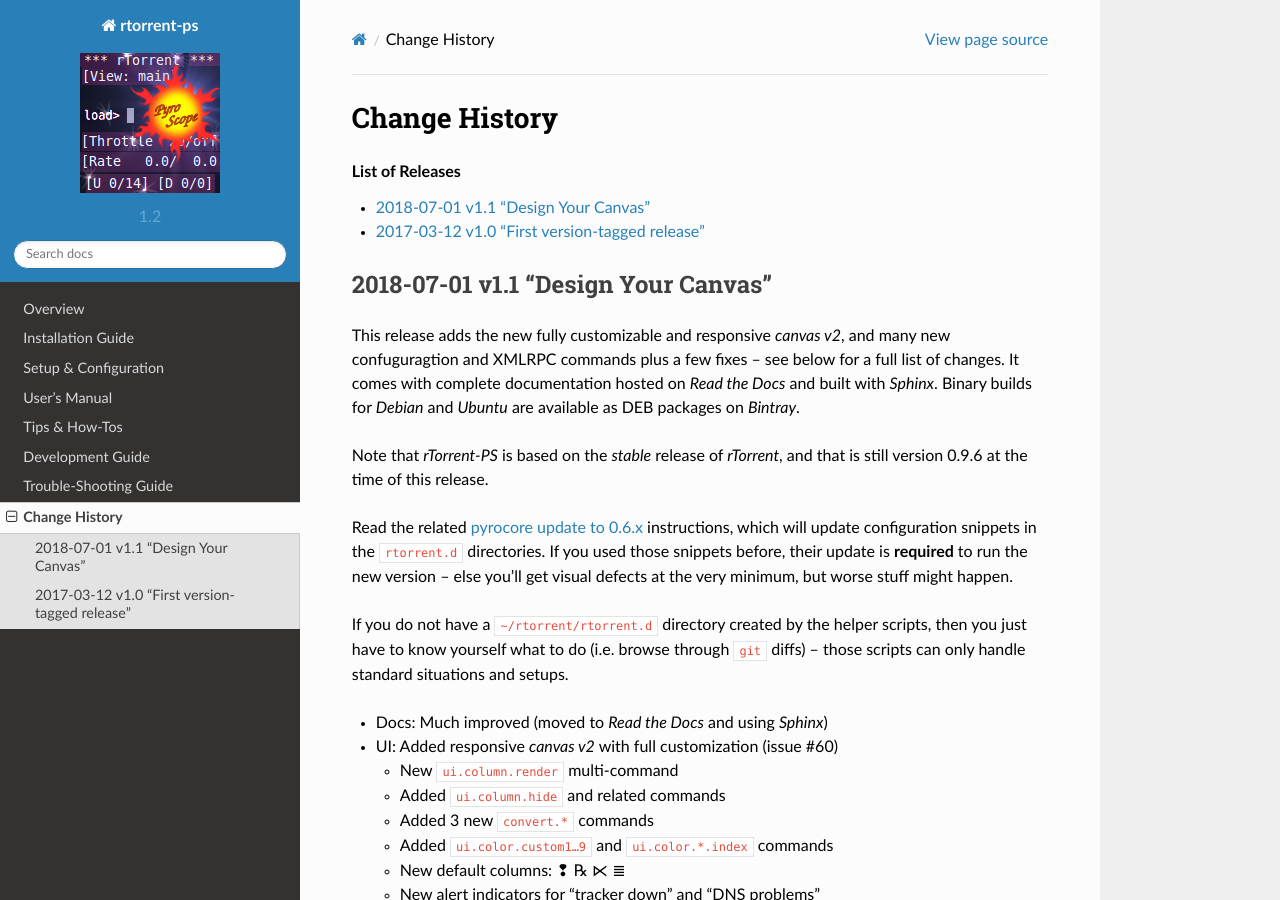
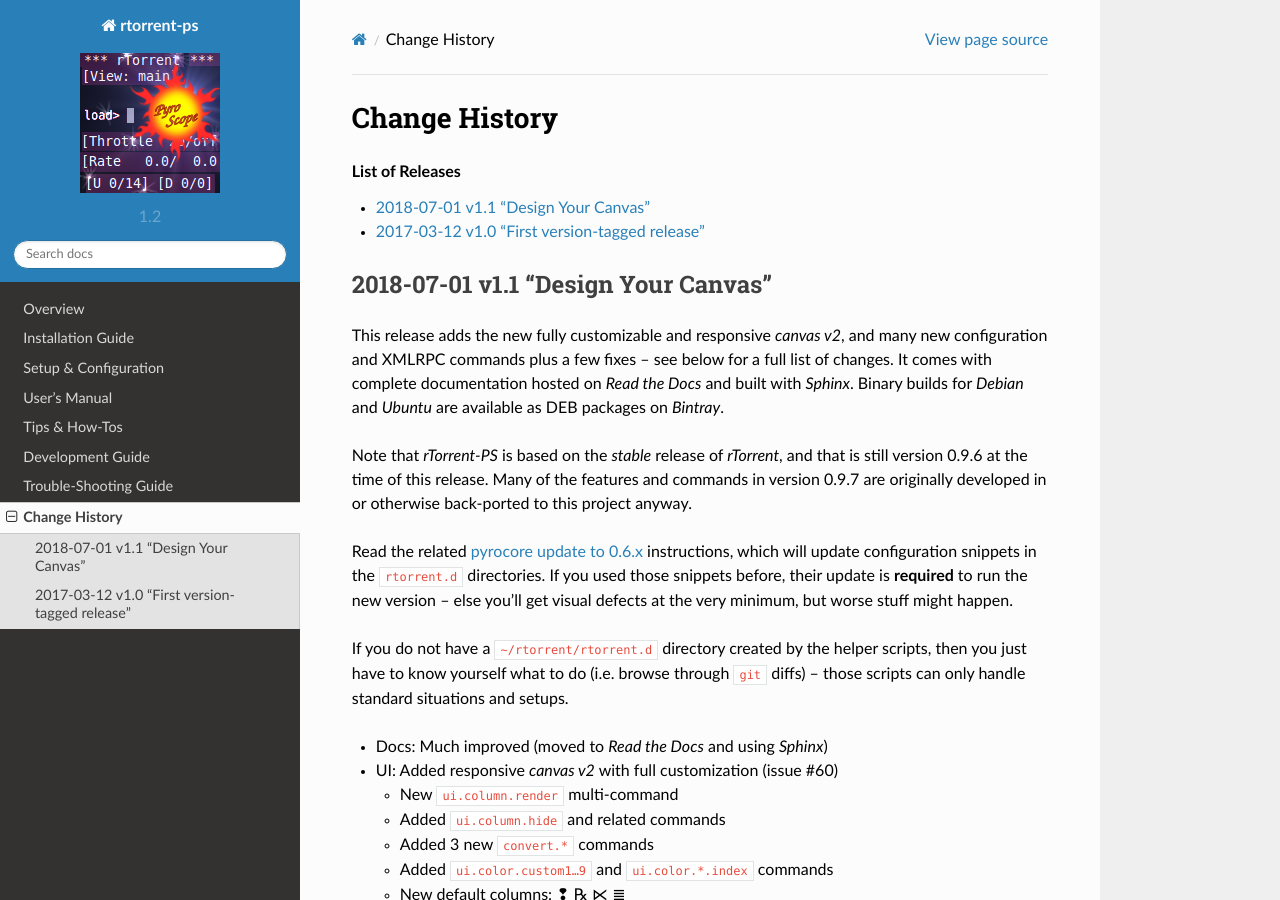
Before and after one commit to pyroscope/rtorrent-ps, a Sphinx documentation site: the page built from docs/CHANGES.rst, in a window 1280 px wide and 900 px high. Built offline with Sphinx 7.4.7 and the Read the Docs theme 2.0.0, drawn with Linux system fonts in a browser that asks for light colours.

Commit message:
changes: note about 0.9.7, and typo fixes

```diff
--- a/docs/CHANGES.rst
+++ b/docs/CHANGES.rst
@@ -9,13 +9,15 @@
 ------------------------------------
 
 This release adds the new fully customizable and responsive *canvas v2*,
-and many new confuguragtion and XMLRPC commands plus a few fixes
+and many new configuration and XMLRPC commands plus a few fixes
 – see below for a full list of changes.
 It comes with complete documentation hosted on *Read the Docs* and built with *Sphinx*.
 Binary builds for *Debian* and *Ubuntu* are available as DEB packages on *Bintray*.
 
 Note that *rTorrent-PS* is based on the *stable* release of *rTorrent*,
 and that is still version 0.9.6 at the time of this release.
+Many of the features and commands in version 0.9.7 are originally developed in
+or otherwise back-ported to this project anyway.
 
 Read the related `pyrocore update to 0.6.x`_ instructions,
 which will update configuration snippets in the ``rtorrent.d`` directories.
```
Also changed, not shown: other parts of docs/CHANGES.rst (+1 -1 lines).
